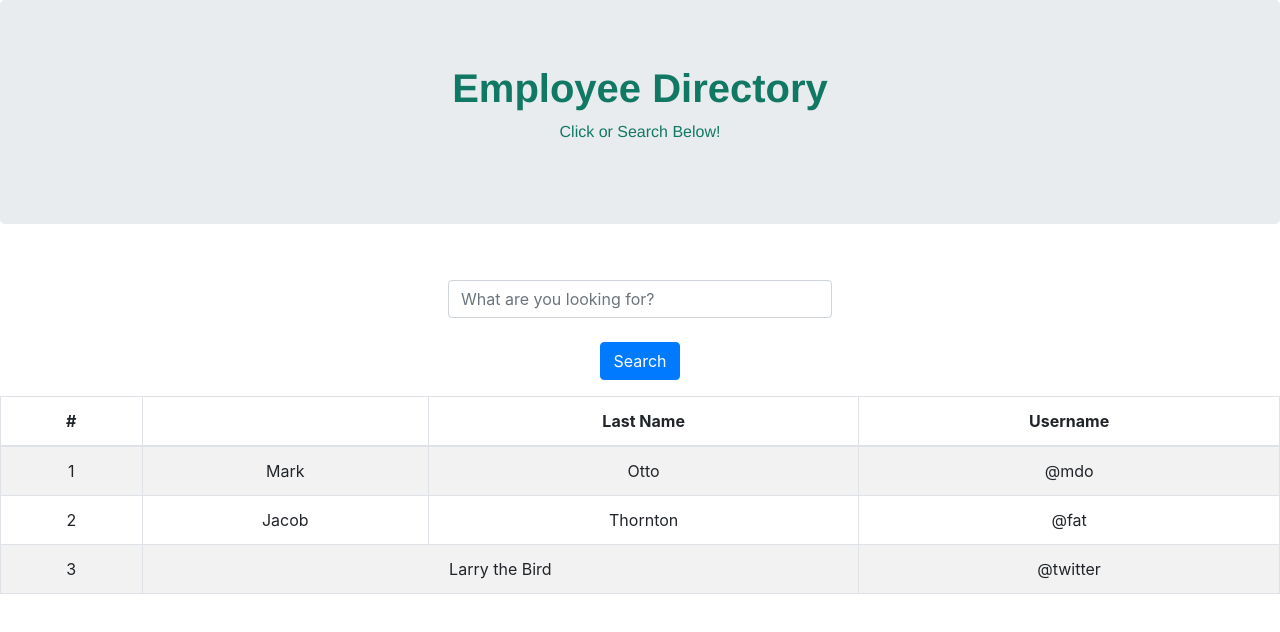
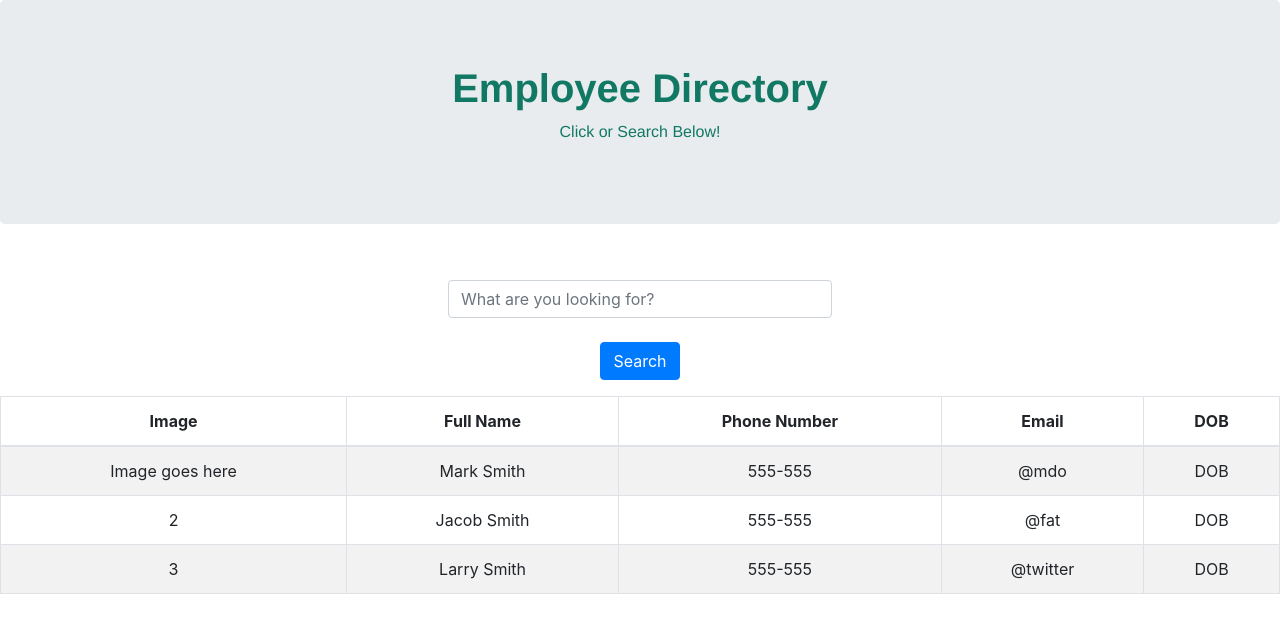
Before and after one commit to tmarmstead/React-Employee-Directory, a React (Create React App) app: page / in a window 1280 px wide. Shown: the top 632 px of the page. Built offline with nearby package versions, Linux system fonts and the light colour scheme; no server answers.

Commit message:
Added filtered results functionality

```diff
--- a/src/components/Search/index.js
+++ b/src/components/Search/index.js
@@ -1,8 +1,5 @@
 import React, { PureComponent } from 'react';
 import './style.css';
-import InputGroup from 'react-bootstrap/InputGroup';
-import Button from 'react-bootstrap/Button';
-import FormControl from 'react-bootstrap/FormControl';
 import API from '../../utils/API';
 
 class ApiSearchHandler extends PureComponent {
--- a/src/components/TableMain/index.js
+++ b/src/components/TableMain/index.js
@@ -10,29 +10,34 @@ class TableMain extends PureComponent {
       <Table striped bordered hover>
         <thead>
           <tr>
-            <th>#</th>
-            <th></th>
-            <th>Last Name</th>
-            <th>Username</th>
+            <th>Image</th>
+            <th>Full Name</th>
+            <th>Phone Number</th>
+            <th>Email</th>
+            <th>DOB</th>
           </tr>
         </thead>
         <tbody>
           <tr>
-            <td>1</td>
-            <td>Mark</td>
-            <td>Otto</td>
+            <td>Image goes here</td>
+            <td>Mark Smith</td>
+            <td>555-555</td>
             <td>@mdo</td>
+            <td>DOB</td>
           </tr>
           <tr>
             <td>2</td>
-            <td>Jacob</td>
-            <td>Thornton</td>
+            <td>Jacob Smith</td>
+            <td>555-555</td>
             <td>@fat</td>
+            <td>DOB</td>
           </tr>
           <tr>
             <td>3</td>
-            <td colSpan="2">Larry the Bird</td>
+            <td>Larry Smith</td>
+            <td>555-555</td>
             <td>@twitter</td>
+            <td>DOB</td>
           </tr>
         </tbody>
       </Table>
```
